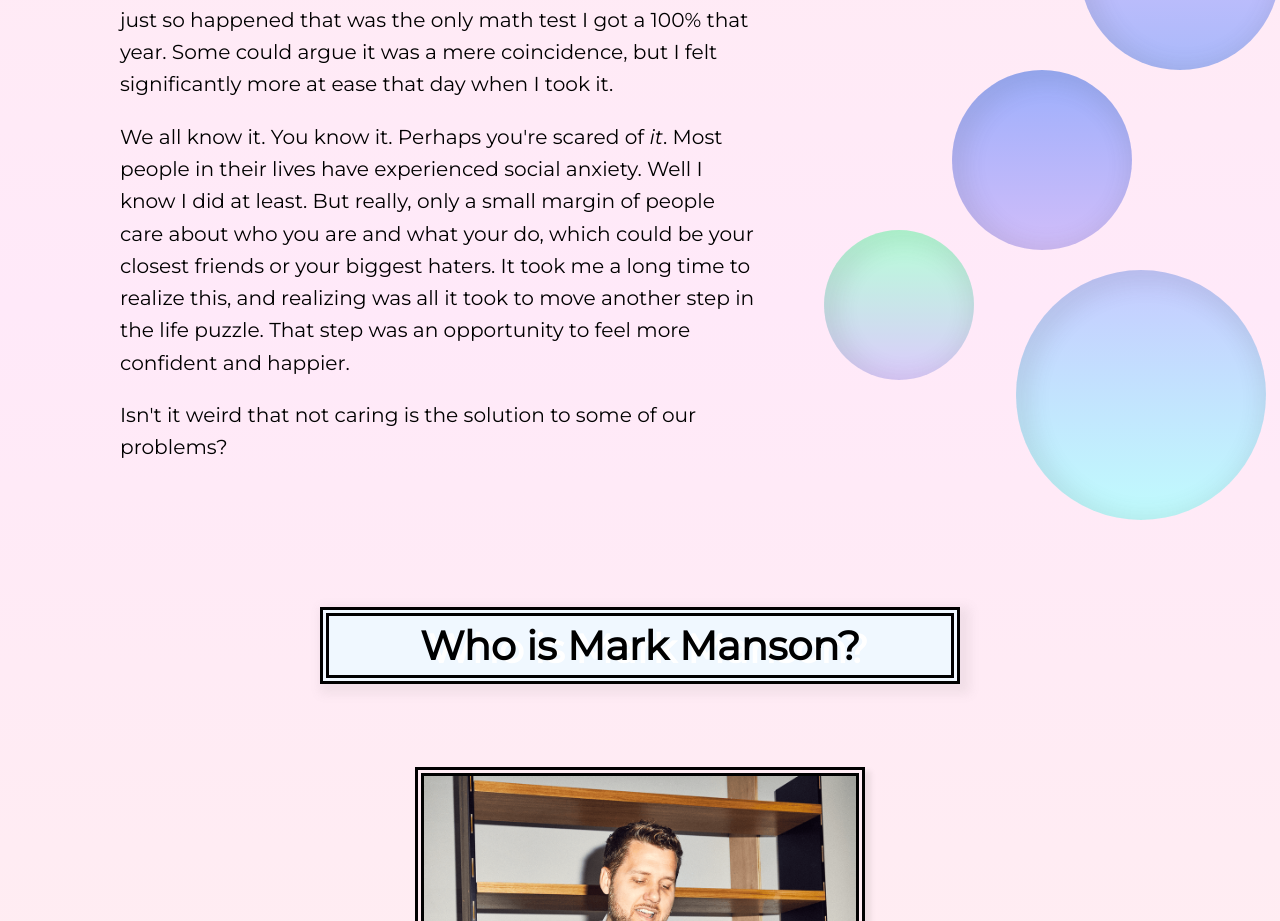
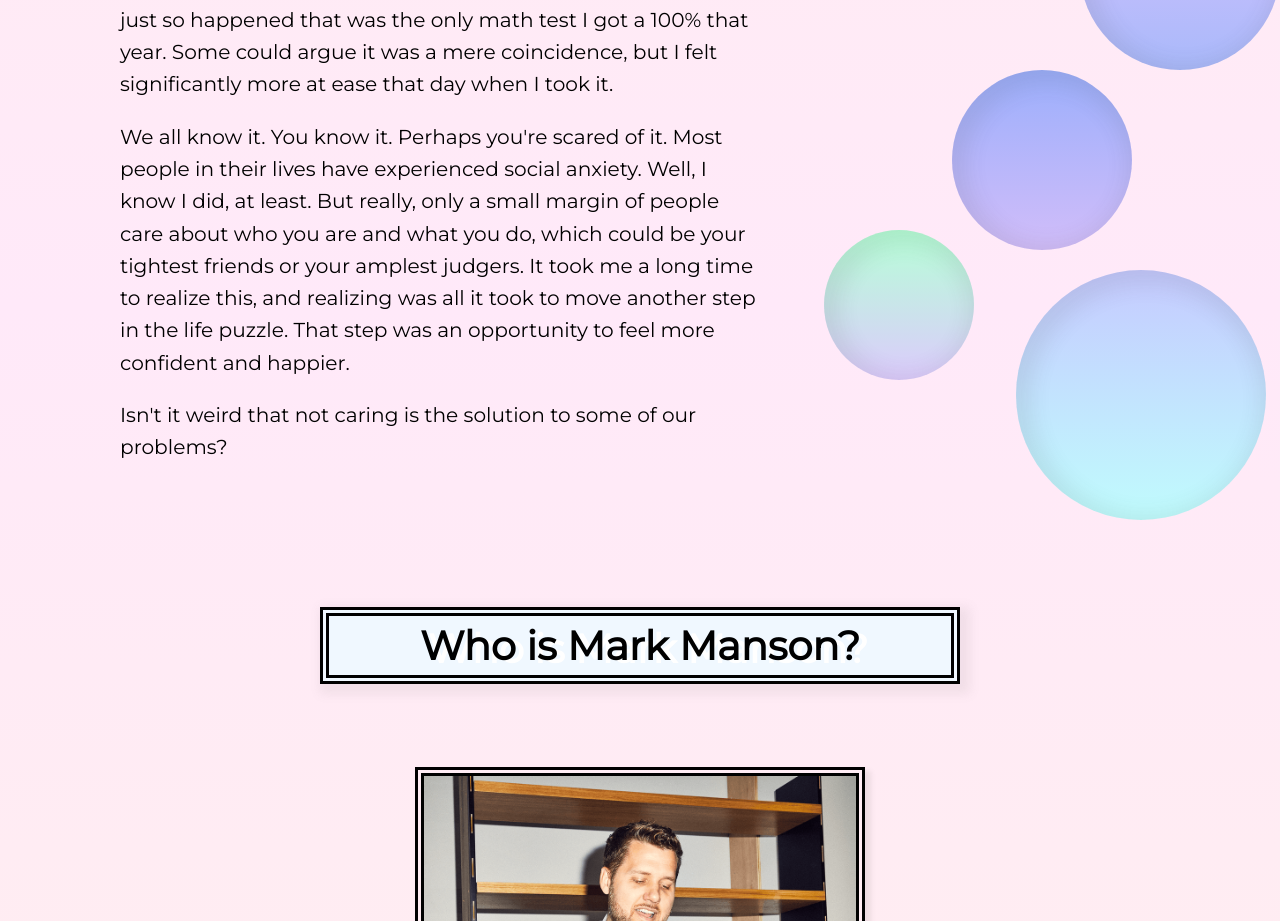
Before and after one commit to truongmleon/ENG111-Portfolio, a React (Vite) app: page / in a window 1280 px wide. Shown: the part 1140-2061 px from the top of the page. Built offline with nearby package versions, Linux system fonts and the light colour scheme.

Commit message:
last outline updae maybe

```diff
--- a/src/components/Outline.tsx
+++ b/src/components/Outline.tsx
@@ -29,13 +29,7 @@ const Analysis = () => {
                 <p data-aos="zoom-in-up">
                 When I was in algebra, I was always trying to aim for that 100%. In the last test, I stopped caring about getting a perfect score; it just so happened that was the only math test I got a 100% that year. Some could argue it was a mere coincidence, but I felt significantly more at ease that day when I took it.
                 </p>
-                <p data-aos="zoom-in-up">We all know it. You know it. Perhaps you're scared of <i>it</i>.
-                Most people in their lives have experienced social anxiety.
-                Well I know I did at least.
-                But really, only a small margin of people care about who you are and what your do, which could be
-                your closest friends or your biggest haters.
-                It took me a long time to realize this, and realizing was all it took to move another step in the life puzzle.
-                That step was an opportunity to feel more confident and happier.
+                <p data-aos="zoom-in-up">We all know it. You know it. Perhaps you're scared of it. Most people in their lives have experienced social anxiety. Well, I know I did, at least. But really, only a small margin of people care about who you are and what you do, which could be your tightest friends or your amplest judgers. It took me a long time to realize this, and realizing was all it took to move another step in the life puzzle. That step was an opportunity to feel more confident and happier.
                 </p>
                 <p data-aos="zoom-in-up">Isn't it weird that not caring is the solution to some of our problems? </p>
             </section>
```
